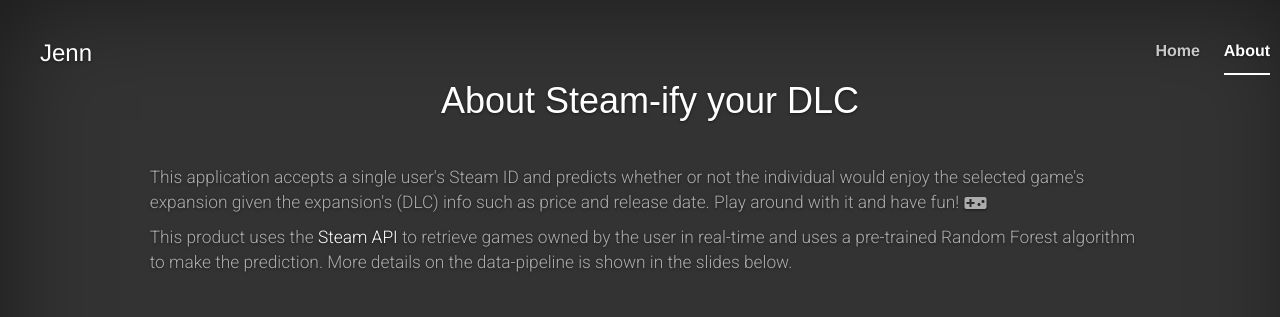
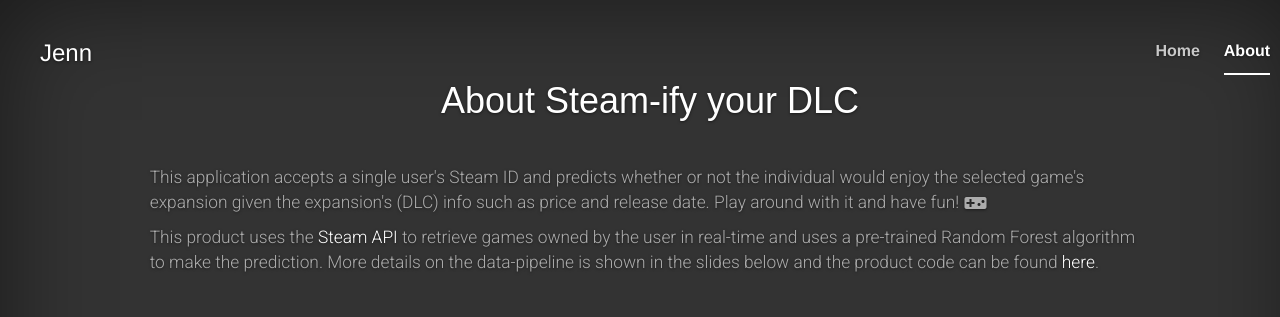
Before and after one commit to hyunhw/steam-ify-me, a Flask app: page /about in a window 1280 px wide. Shown: the top 317 px of the page. Run offline with Flask 2, Linux system fonts and the light colour scheme; parts of the project's set-up code (start-up, migrations or seed data) failed here and were passed over; some libraries are stand-ins or nearby versions.

Commit message:
tidying up

```diff
--- a/app/templates/about.html
+++ b/app/templates/about.html
@@ -6,7 +6,7 @@
 <h1>About Steam-ify your DLC</h1>
 <p><br/><p>
 <p>This application accepts a single user's Steam ID and predicts whether or not the individual would enjoy the selected game's expansion given the expansion's (DLC) info such as price and release date. Play around with it and have fun! <i class="material-icons" style="display: inline-flex; vertical-align: middle">videogame_asset</i></p>
-<p>This product uses the <a href="https://developer.valvesoftware.com/wiki/Steam_Web_API">Steam API</a> to retrieve games owned by the user in real-time and uses a pre-trained Random Forest algorithm to make the prediction. More details on the data-pipeline is shown in the slides below.</p>
+<p>This product uses the <a href="https://developer.valvesoftware.com/wiki/Steam_Web_API">Steam API</a> to retrieve games owned by the user in real-time and uses a pre-trained Random Forest algorithm to make the prediction. More details on the data-pipeline is shown in the slides below and the product code can be found <a href="https://github.com/hyunhw/steam-ify-me/" target="_blank">here</a>.</p>
 <p><br/><p>
 <div class="about-slides">
 <iframe src="https://docs.google.com/presentation/d/e/2PACX-1vSYDOGPgT-zvftj40BRo9uY3b6QT4YezgWW3ws1bm1mAjwyt5BtGHgE5YUPI04eCG-yFP1XxpyItx8L/embed?start=false&loop=false&delayms=3000" frameborder="0" width="640" height="360" allowfullscreen="true" mozallowfullscreen="true" webkitallowfullscreen="true"></iframe>
```
Also changed, not shown: README.md, 1 other file.
